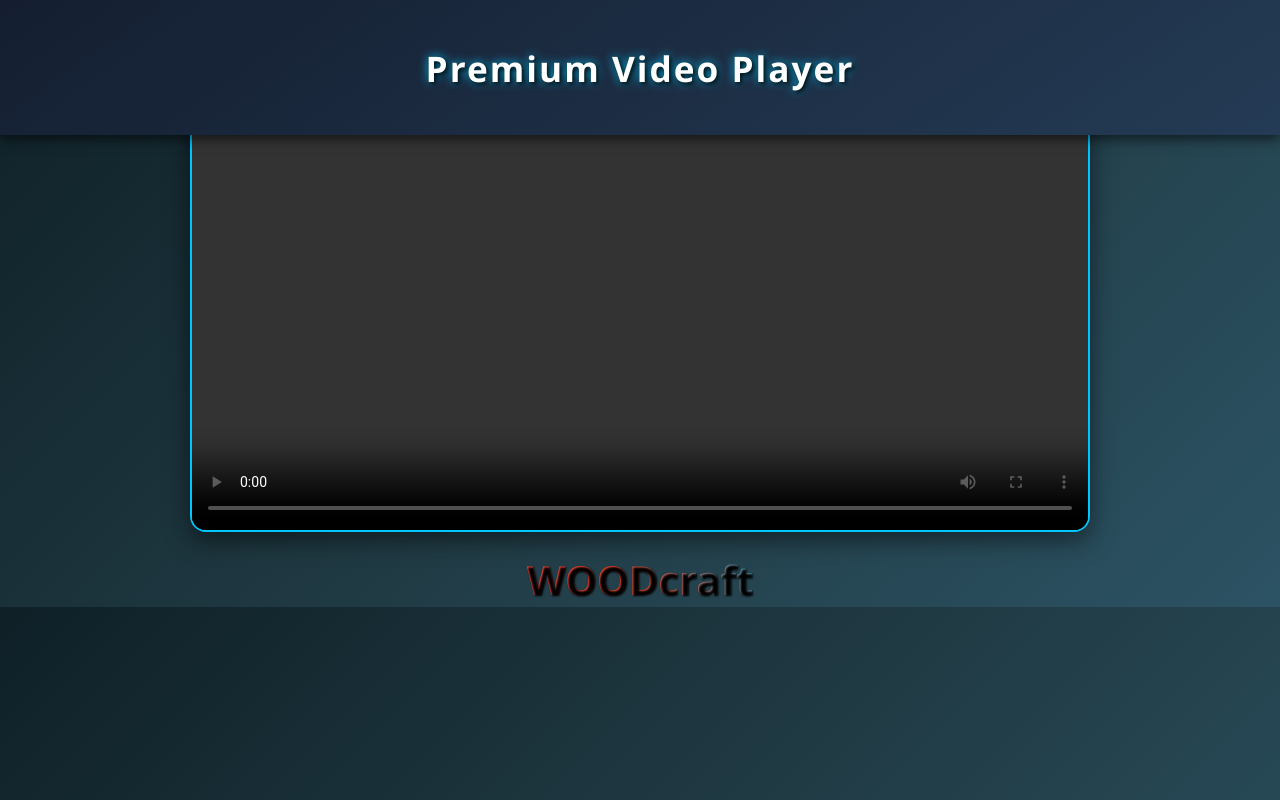
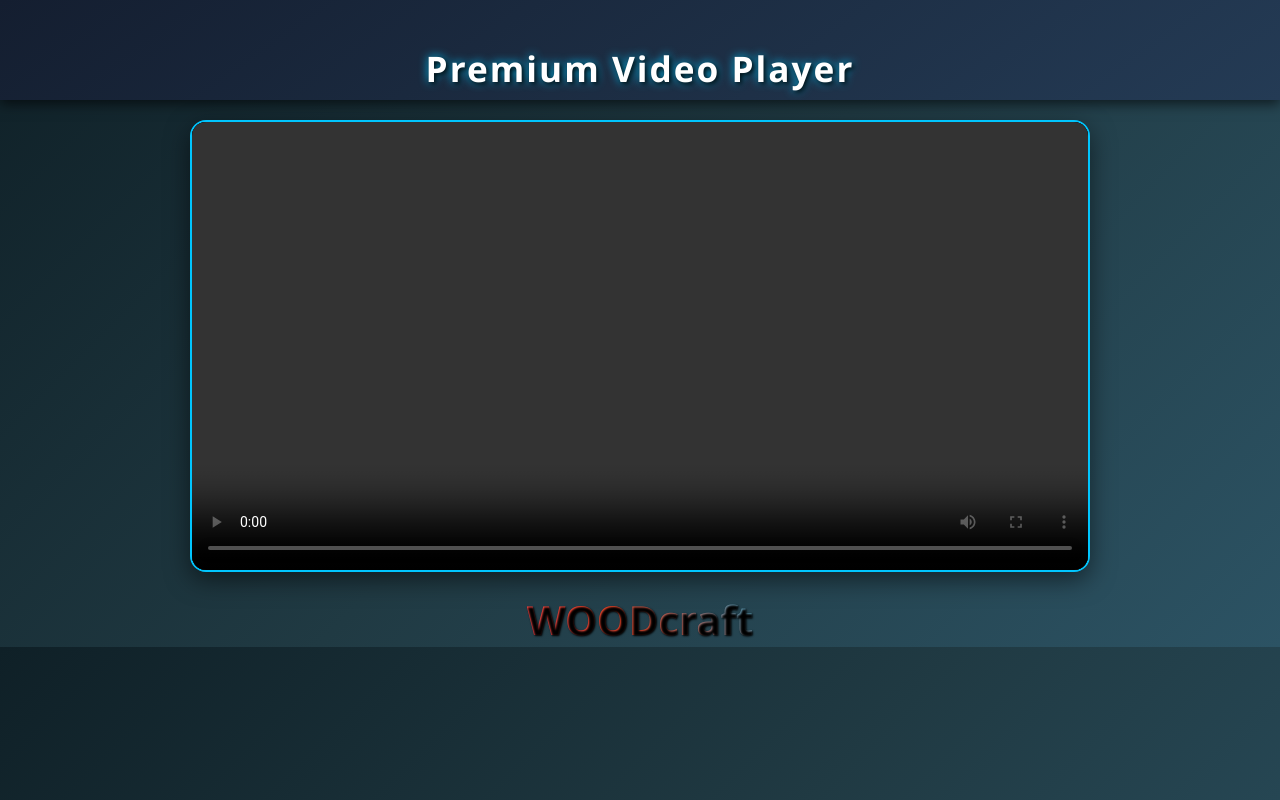
Before and after one commit to ok-op/Jlof, a plain HTML site: page index.html in a window 1280 px wide. Drawn offline with nearby package versions, Linux system fonts and the light colour scheme.

Commit message:
Update index.html

```diff
--- a/index.html
+++ b/index.html
@@ -16,7 +16,7 @@
       background: linear-gradient(135deg, #0f2027, #203a43, #2c5364);
       font-family: 'Segoe UI', Tahoma, Geneva, Verdana, sans-serif;
       overflow-x: hidden;
-      padding-top: 80px; /* space for fixed header */
+      padding-top: 120px; /* 100px + কিছু মাঞ্জিন/প্যাডিং স্পেস */
     }
 
     header {
@@ -24,6 +24,7 @@
       top: 0;
       left: 0;
       width: 100%;
+      height: 100px; /* ঠিকভাবে height নির্ধারণ করা হলো */
       padding: 20px 0;
       background: linear-gradient(145deg, #141e30, #243b55);
       text-align: center;
```
